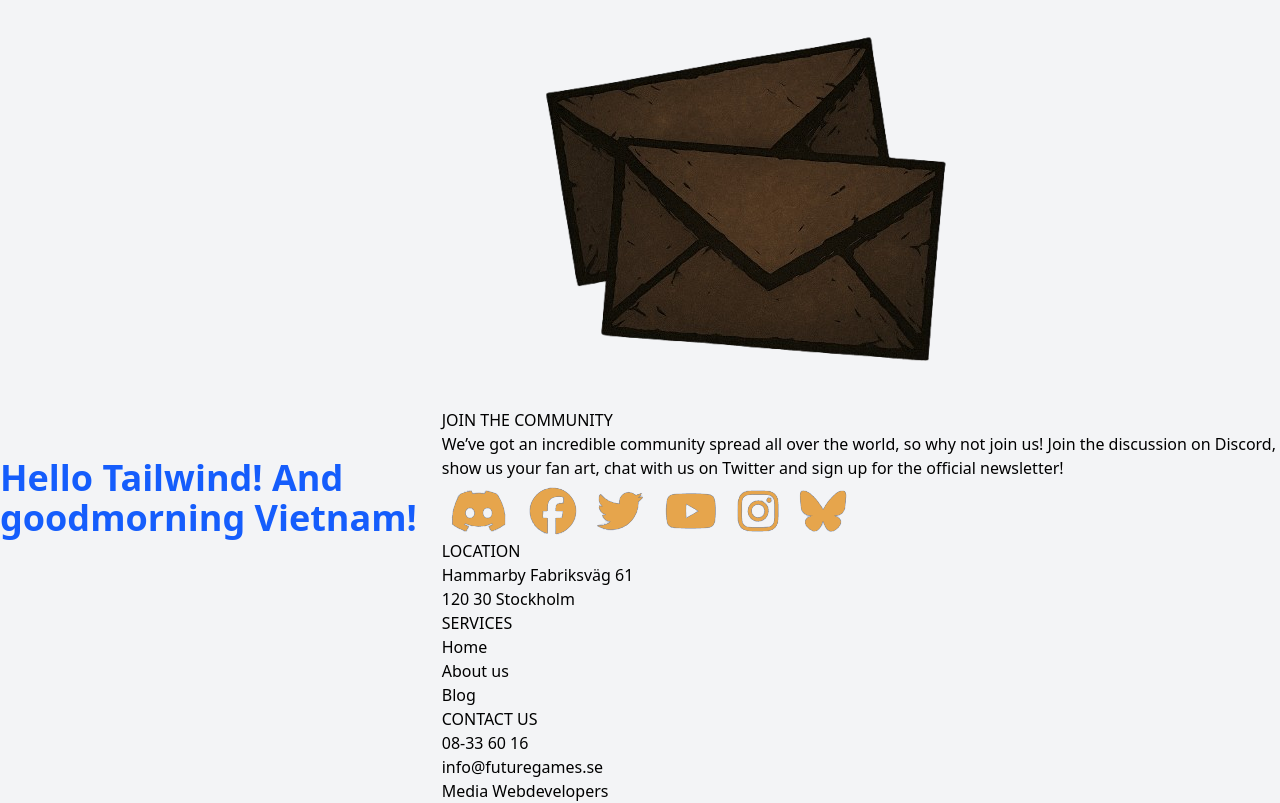
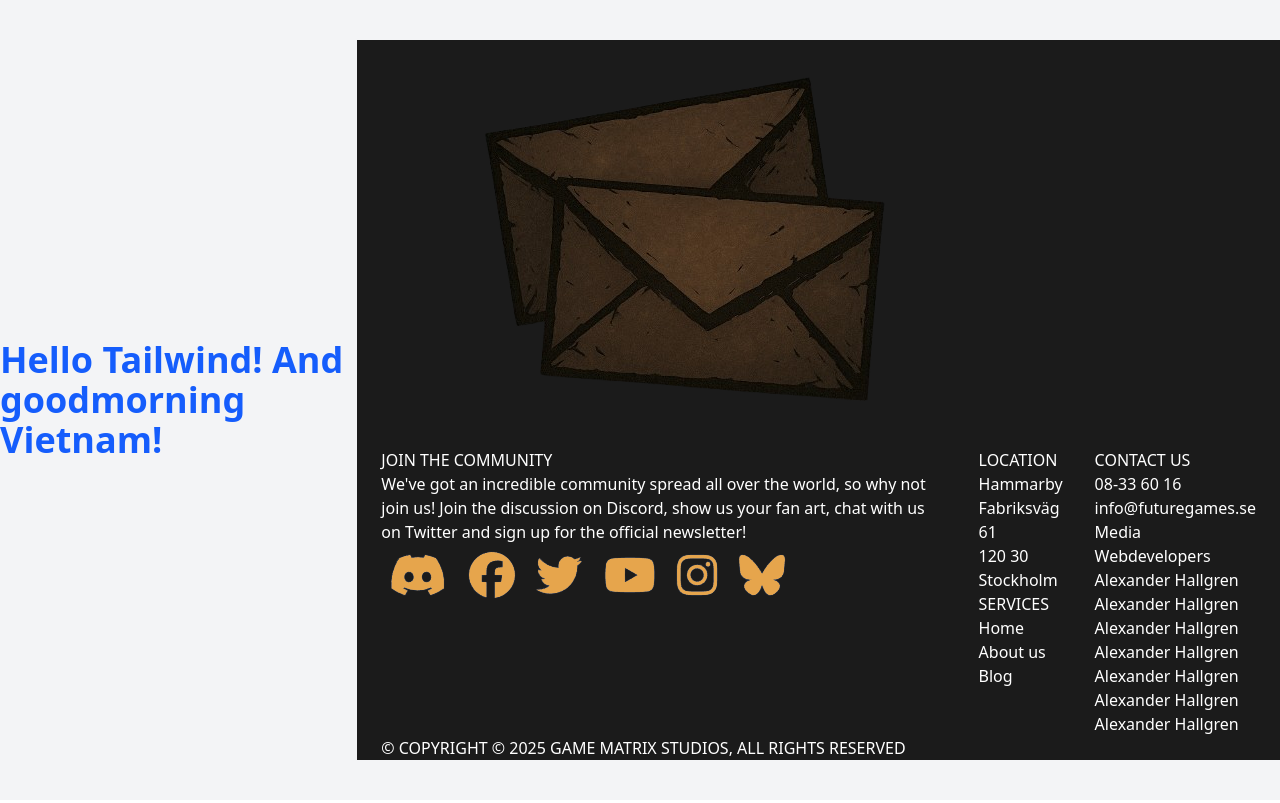
Before and after one commit to Endorze/Yahwehs-Creations, a Next.js app: page / in a window 1280 px wide. Shown: the top 803 px of the page. Built offline with nearby package versions, Linux system fonts and the light colour scheme.

Commit message:
feat: Added some styling

```diff
--- a/src/app/components/Footer/Footer.tsx
+++ b/src/app/components/Footer/Footer.tsx
@@ -4,11 +4,13 @@ import letters from "../../../../public/images/social/letters-removebg-preview.p
 
 const Footer = () => {
     return (
-        <footer>
+        //Should put these colors in config file to avoid having to inline style, but until we got structure i use inline styling here.
+        <footer className="bg-color text-white px-6" style={{backgroundColor: "#1B1B1B"}}>
             <Image src={letters} alt='image of letters'/>
+            <div className="flex justify-between gap-8">
                 <div>
                     <h2>JOIN THE COMMUNITY</h2>
-                <p>We’ve got an incredible community spread all over the world, so why not join us! Join the discussion on Discord, show us your fan art, chat with us on Twitter and sign up for the official newsletter!</p>
+                    <p>We've got an incredible community spread all over the world, so why not join us! Join the discussion on Discord, show us your fan art, chat with us on Twitter and sign up for the official newsletter!</p>
                     <Image src={img} alt='social icons'/>
                 </div>
                 <div>
@@ -33,6 +35,7 @@ const Footer = () => {
                     <p>Alexander Hallgren</p>
                     <p>Alexander Hallgren</p>
                 </div>
+            </div>
             <p>&copy; COPYRIGHT &copy; 2025 GAME MATRIX STUDIOS, ALL RIGHTS RESERVED</p>
         </footer>
     )
```
Lines whose indentation alone changed are shown as unchanged.
